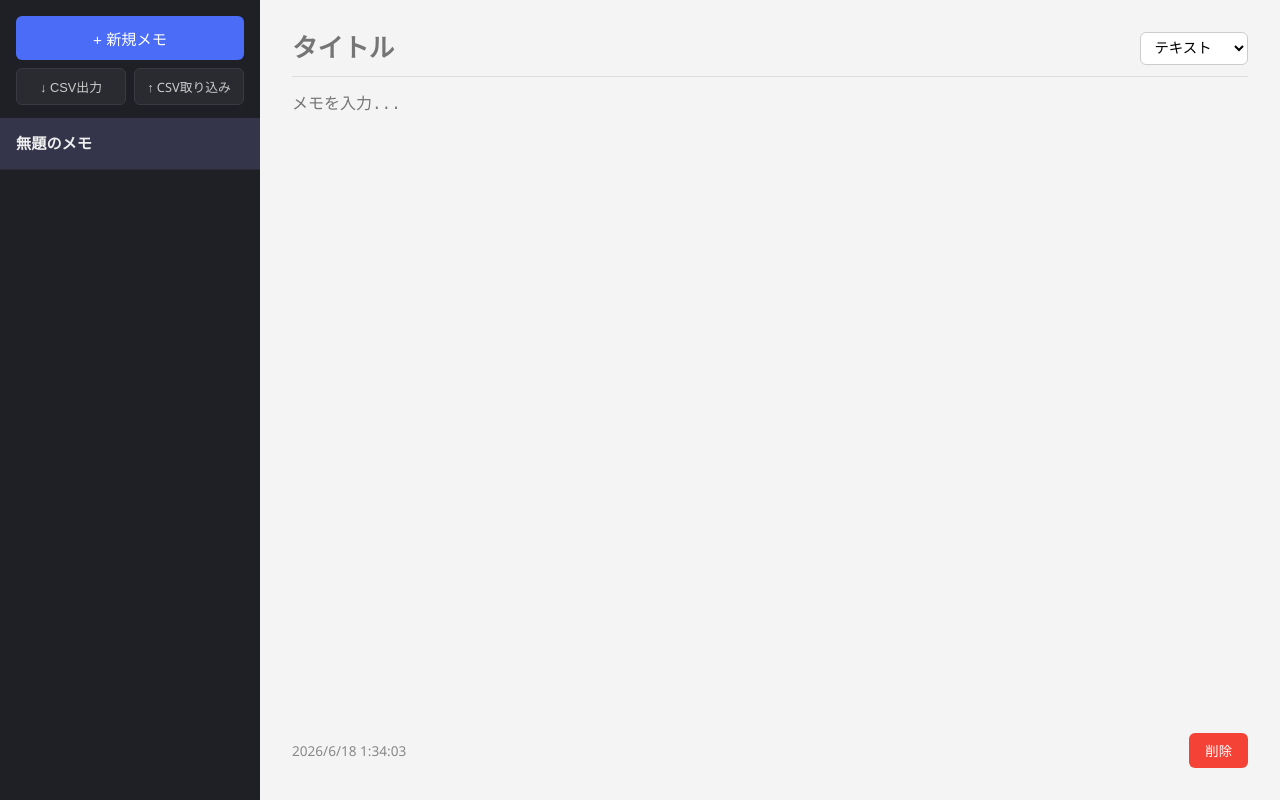
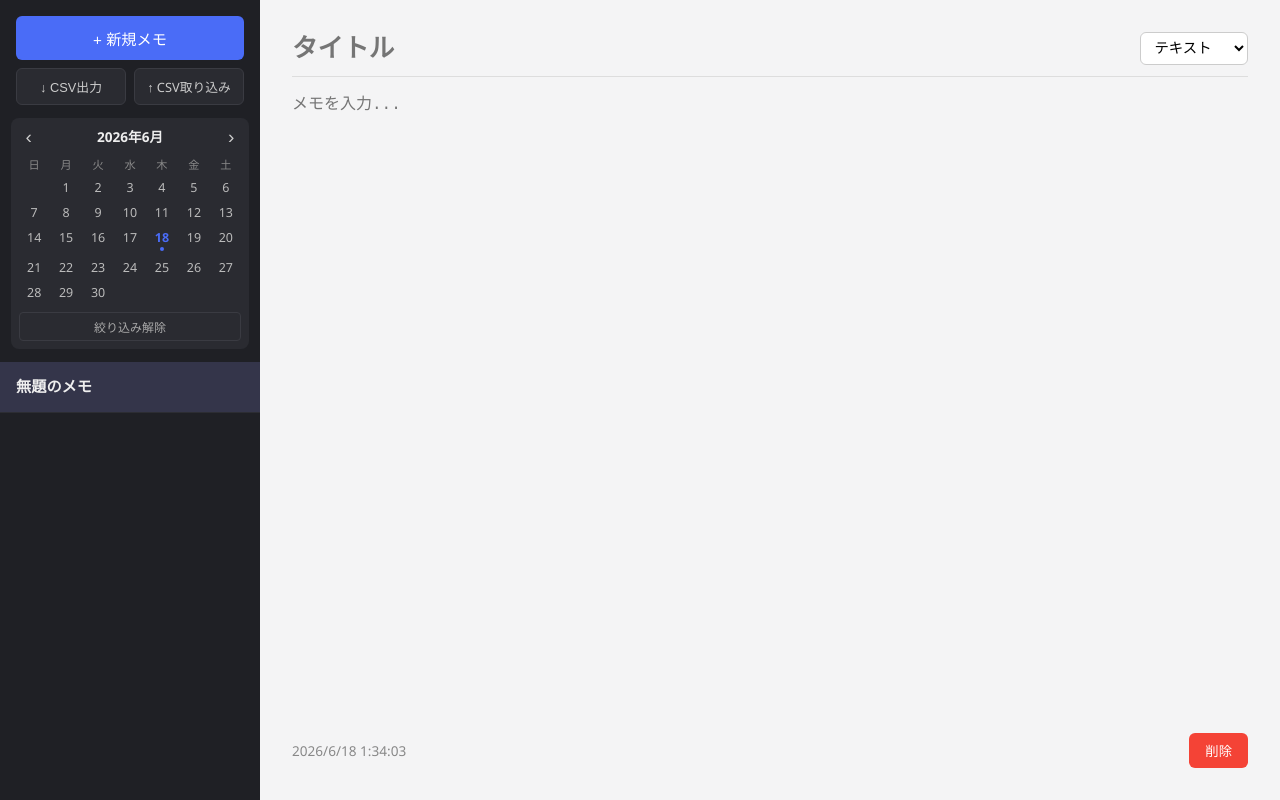
Before and after one commit to takamori915/notepad-app, a plain HTML site: page index.html in a window 1280 px wide. Drawn offline with nearby package versions, Linux system fonts and the light colour scheme.

Commit message:
Add calendar to sidebar with note date indicators
Co-Authored-By: Claude Sonnet 4.6 <noreply@anthropic.com>

```diff
--- a/index.html
+++ b/index.html
@@ -16,6 +16,15 @@
                     ↑ CSV取り込み
                     <input type="file" id="importInput" accept=".csv" hidden>
                 </label>
+            </div>
+            <div class="calendar">
+                <div class="calendar-header">
+                    <button id="calPrevBtn" class="cal-nav">&#8249;</button>
+                    <span id="calTitle" class="cal-title"></span>
+                    <button id="calNextBtn" class="cal-nav">&#8250;</button>
+                </div>
+                <div class="calendar-grid" id="calGrid"></div>
+                <button id="calClearBtn" class="cal-clear" hidden>絞り込み解除</button>
             </div>
             <ul id="noteList" class="note-list"></ul>
         </aside>
--- a/script.js
+++ b/script.js
@@ -15,6 +15,15 @@ class Notepad {
         this.deleteBtn = document.getElementById('deleteBtn');
         this.exportBtn = document.getElementById('exportBtn');
         this.importInput = document.getElementById('importInput');
+        this.calGrid = document.getElementById('calGrid');
+        this.calTitle = document.getElementById('calTitle');
+        this.calPrevBtn = document.getElementById('calPrevBtn');
+        this.calNextBtn = document.getElementById('calNextBtn');
+        this.calClearBtn = document.getElementById('calClearBtn');
+
+        this.calYear = new Date().getFullYear();
+        this.calMonth = new Date().getMonth();
+        this.filterDate = null;
 
         this.newNoteBtn.addEventListener('click', () => this.createNote());
         this.deleteBtn.addEventListener('click', () => this.deleteActiveNote());
@@ -29,7 +38,24 @@ class Notepad {
             this.saveActiveNote();
             this.updateFormatView();
         });
+        this.calPrevBtn.addEventListener('click', () => {
+            this.calMonth--;
+            if (this.calMonth < 0) { this.calMonth = 11; this.calYear--; }
+            this.renderCalendar();
+        });
+        this.calNextBtn.addEventListener('click', () => {
+            this.calMonth++;
+            if (this.calMonth > 11) { this.calMonth = 0; this.calYear++; }
+            this.renderCalendar();
+        });
+        this.calClearBtn.addEventListener('click', () => {
+            this.filterDate = null;
+            this.calClearBtn.hidden = true;
+            this.renderCalendar();
+            this.renderList();
+        });
 
+        this.renderCalendar();
         this.render();
         if (this.notes.length > 0) {
             this.selectNote(this.notes[0].id);
@@ -128,15 +154,62 @@ class Notepad {
     }
 
     render() {
+        this.renderCalendar();
         this.renderList();
+    }
+
+    renderCalendar() {
+        const y = this.calYear, m = this.calMonth;
+        this.calTitle.textContent = `${y}年${m + 1}月`;
+
+        const noteDates = new Set(this.notes.map(n => {
+            const d = new Date(n.updatedAt);
+            return `${d.getFullYear()}-${d.getMonth()}-${d.getDate()}`;
+        }));
+
+        const today = new Date();
+        const firstDay = new Date(y, m, 1).getDay();
+        const daysInMonth = new Date(y, m + 1, 0).getDate();
+
+        const dows = ['日','月','火','水','木','金','土'];
+        let html = dows.map(d => `<div class="cal-dow">${d}</div>`).join('');
+        for (let i = 0; i < firstDay; i++) html += `<div class="cal-day empty"></div>`;
+        for (let d = 1; d <= daysInMonth; d++) {
+            const key = `${y}-${m}-${d}`;
+            const isToday = today.getFullYear() === y && today.getMonth() === m && today.getDate() === d;
+            const hasNote = noteDates.has(key);
+            const isSelected = this.filterDate === key;
+            let cls = 'cal-day';
+            if (hasNote) cls += ' has-note';
+            if (isToday) cls += ' today';
+            if (isSelected) cls += ' selected';
+            html += `<div class="${cls}" data-key="${key}">${d}</div>`;
+        }
+
+        this.calGrid.innerHTML = html;
+        this.calGrid.querySelectorAll('.cal-day.has-note').forEach(el => {
+            el.addEventListener('click', () => {
+                this.filterDate = el.dataset.key;
+                this.calClearBtn.hidden = false;
+                this.renderCalendar();
+                this.renderList();
+            });
+        });
     }
 
     renderList() {
         this.noteList.innerHTML = '';
-        this.notes
-            .slice()
-            .sort((a, b) => b.updatedAt - a.updatedAt)
-            .forEach(note => {
+        let notes = this.notes.slice().sort((a, b) => b.updatedAt - a.updatedAt);
+
+        if (this.filterDate) {
+            const [fy, fm, fd] = this.filterDate.split('-').map(Number);
+            notes = notes.filter(n => {
+                const d = new Date(n.updatedAt);
+                return d.getFullYear() === fy && d.getMonth() === fm && d.getDate() === fd;
+            });
+        }
+
+        notes.forEach(note => {
             const li = document.createElement('li');
             li.className = 'note-item' + (note.id === this.activeId ? ' active' : '');
             li.innerHTML = `
--- a/styles.css
+++ b/styles.css
@@ -66,6 +66,94 @@ body {
 .import-label {
     display: block;
 }
+
+.calendar {
+    margin: 0 0.7rem 0.8rem;
+    background: #2a2b31;
+    border-radius: 8px;
+    padding: 0.5rem;
+}
+
+.calendar-header {
+    display: flex;
+    align-items: center;
+    justify-content: space-between;
+    margin-bottom: 0.5rem;
+}
+
+.cal-nav {
+    background: none;
+    border: none;
+    color: #ccc;
+    font-size: 1.2rem;
+    cursor: pointer;
+    padding: 0 0.4rem;
+    line-height: 1;
+}
+
+.cal-nav:hover { color: white; }
+
+.cal-title {
+    font-size: 0.85rem;
+    color: #eee;
+    font-weight: bold;
+}
+
+.calendar-grid {
+    display: grid;
+    grid-template-columns: repeat(7, 1fr);
+    gap: 2px;
+}
+
+.cal-dow {
+    text-align: center;
+    font-size: 0.7rem;
+    color: #888;
+    padding: 2px 0;
+}
+
+.cal-day {
+    text-align: center;
+    font-size: 0.78rem;
+    color: #bbb;
+    padding: 3px 0;
+    border-radius: 4px;
+    cursor: default;
+    position: relative;
+}
+
+.cal-day.has-note { color: #fff; cursor: pointer; font-weight: bold; }
+
+.cal-day.has-note::after {
+    content: '';
+    display: block;
+    width: 4px;
+    height: 4px;
+    background: #4a6cf7;
+    border-radius: 50%;
+    margin: 1px auto 0;
+}
+
+.cal-day.has-note:hover { background: #3a3b50; }
+.cal-day.today { color: #4a6cf7; }
+.cal-day.selected { background: #4a6cf7; color: white; }
+.cal-day.selected::after { background: white; }
+
+.cal-clear {
+    display: block;
+    width: 100%;
+    margin-top: 0.5rem;
+    padding: 0.3rem;
+    background: none;
+    border: 1px solid #3a3b42;
+    border-radius: 4px;
+    color: #aaa;
+    font-size: 0.75rem;
+    cursor: pointer;
+    text-align: center;
+}
+
+.cal-clear:hover { background: #3a3b42; color: white; }
 
 .note-list {
     list-style: none;
```
Lines whose indentation alone changed are shown as unchanged.
